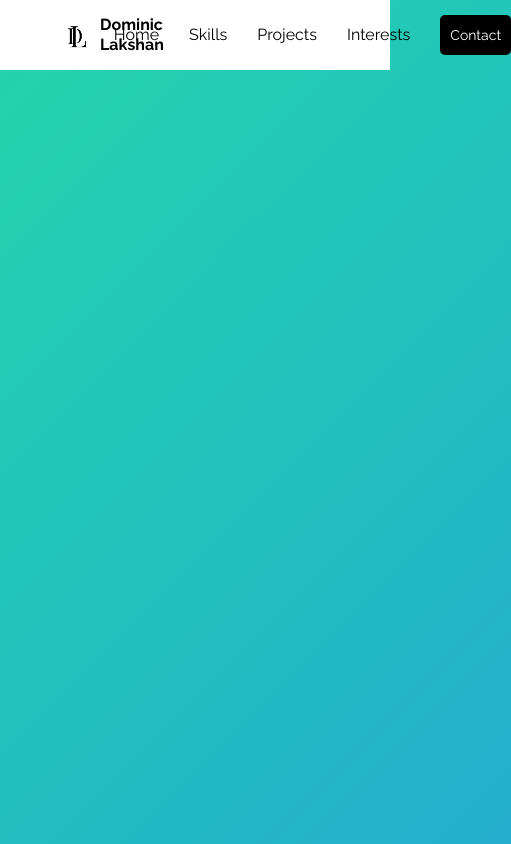
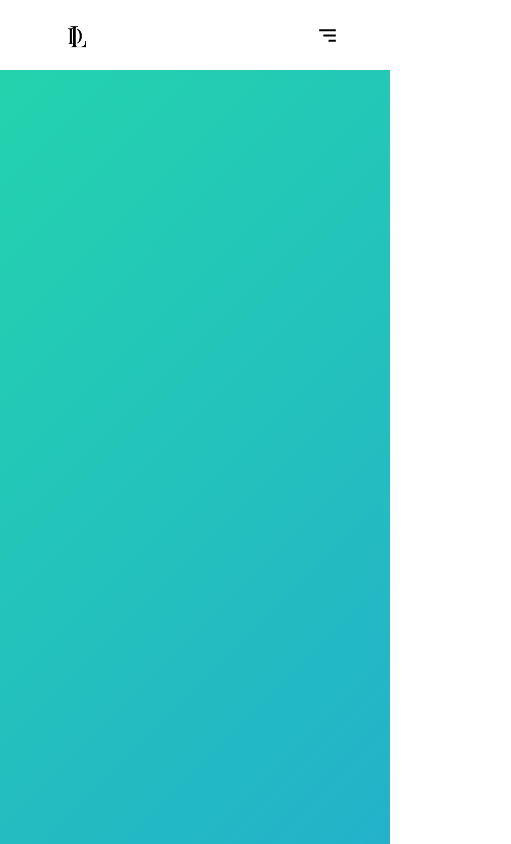
Before and after one commit to lakshankd/Portfolio, a Next.js app: page / in a window 390 px wide. Shown: the whole page, 511 px wide, since content can reach past the window. Built offline with nearby package versions, Linux system fonts and the light colour scheme.

Commit message:
adding responsiveness to navbar.

```diff
--- a/package.json
+++ b/package.json
@@ -16,6 +16,7 @@
     "postcss": "8.4.24",
     "react": "18.2.0",
     "react-dom": "18.2.0",
+    "react-icons": "^4.10.1",
     "tailwindcss": "3.3.2"
   }
 }
--- a/src/components/navbar/Navbar.js
+++ b/src/components/navbar/Navbar.js
@@ -1,8 +1,12 @@
-import React from "react";
+"use client";
+import React, { useState } from "react";
 import styles from "./navbar.module.css";
 import Image from "next/image";
+import { BiMenuAltRight } from "react-icons/bi";
+import { GrClose } from "react-icons/gr";
 
 function Navbar() {
+  const [isMenuOpen, setIsMenuOpen] = useState(false);
   return (
     <nav className={styles.container}>
       <div className={styles.nav_logo}>
@@ -22,6 +26,27 @@ function Navbar() {
         <a href="#interest">Interests</a>
         <button>Contact</button>
       </div>
+      <div className={styles.nav_menu}>
+        <div className={styles.nav_menu_icon}>
+          {isMenuOpen ? (
+            <GrClose size={20} onClick={() => setIsMenuOpen((prev) => !prev)} />
+          ) : (
+            <BiMenuAltRight
+              size={25}
+              onClick={() => setIsMenuOpen((prev) => !prev)}
+            />
+          )}
+        </div>
+        {isMenuOpen && (
+          <div className={styles.nav_menu_links}>
+            <a href="#home">Home</a>
+            <a href="#skills">Skills</a>
+            <a href="#projects">Projects</a>
+            <a href="#interest">Interests</a>
+            <button>Contact</button>
+          </div>
+        )}
+      </div>
     </nav>
   );
 }
--- a/src/components/navbar/navbar.module.css
+++ b/src/components/navbar/navbar.module.css
@@ -34,3 +34,54 @@
   border: none;
   font-size: 14px;
 }
+
+.nav_menu {
+  display: none;
+}
+
+.nav_menu_icon {
+}
+
+.nav_menu_links {
+  background-color: white;
+  border: 1px solid gray;
+  display: flex;
+  flex-direction: column;
+  position: absolute;
+  top: 40px;
+  padding: 20px;
+  gap: 10px;
+  font-size: 18px;
+  align-items: flex-start;
+  box-shadow: 0.5px gainsboro;
+}
+
+.nav_menu_links button {
+  padding: 8px;
+  background-color: black;
+  color: white;
+  border-radius: 3px;
+  border: none;
+  font-size: 12px;
+}
+
+@media screen and (max-width: 800px) {
+  .nav_logo h1 {
+    font-size: 15px;
+  }
+  .nav_links {
+    display: none;
+  }
+  .nav_menu {
+    display: flex;
+    flex-direction: column;
+    position: relative;
+    align-items: flex-end;
+  }
+}
+
+@media screen and (max-width: 450px) {
+  .nav_logo h1 {
+    display: none;
+  }
+}
```
Also changed, not shown: 1 other file (tests, documents, lock files or other folders).
